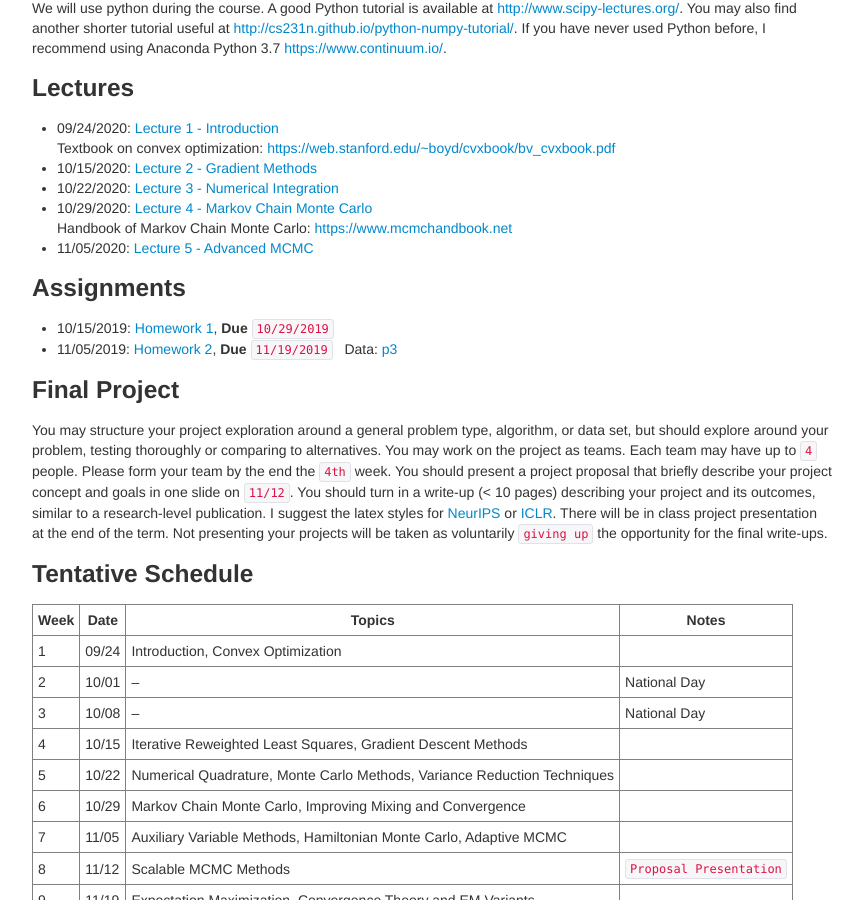
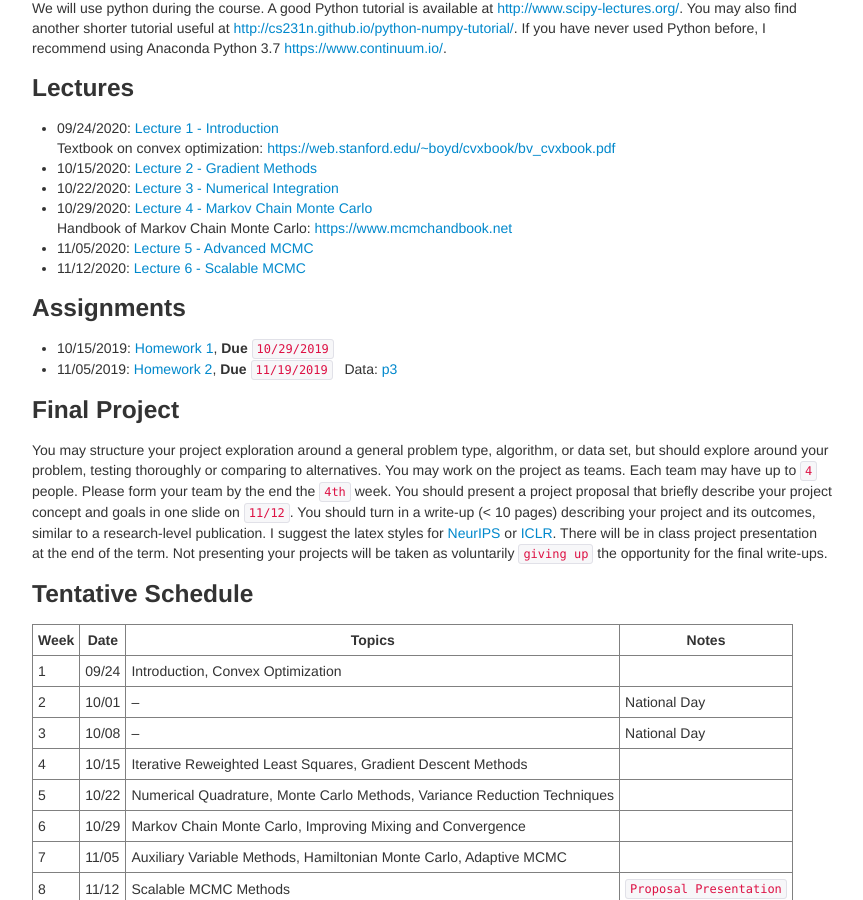
Before and after one commit to zcrabbit/zcrabbit.github.io, a Jekyll site: the page built from courses/smcm-f20.md, in a window 1280 px wide and 900 px high, scrolled down 1005 px. Shown: the whole window, without its empty margins (208-1071 px from the left). Built offline with Jekyll 4.4.1, drawn with Linux system fonts in a browser that asks for light colours.

Commit message:
lecture 6 out

```diff
--- a/courses/smcm-f20.md
+++ b/courses/smcm-f20.md
@@ -43,6 +43,7 @@ We will use python during the course. A good Python tutorial is available at <ht
 - 10/29/2020: [Lecture 4 - Markov Chain Monte Carlo]({{sites.baseurl}}/static/slides/smcm_fall20/lec04.pdf)
   Handbook of Markov Chain Monte Carlo: <https://www.mcmchandbook.net>
 - 11/05/2020: [Lecture 5 - Advanced MCMC]({{sites.baseurl}}/static/slides/smcm_fall20/lec05.pdf)
+- 11/12/2020: [Lecture 6 - Scalable MCMC]({{sites.baseurl}}/static/slides/smcm_fall20/lec06.pdf)
 
 
 ### Assignments
```
